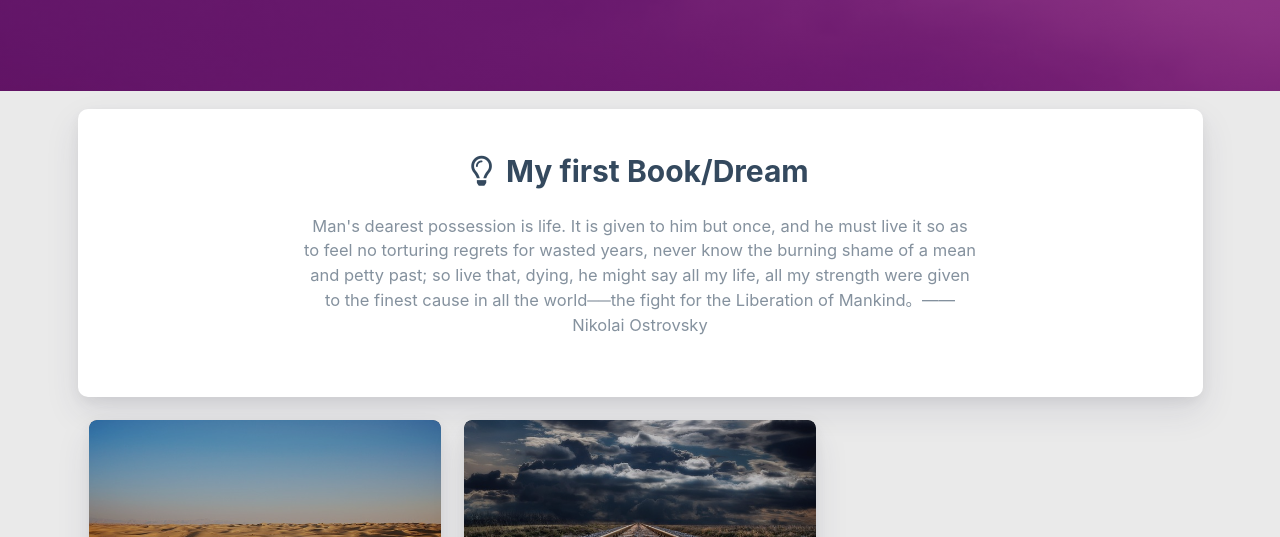
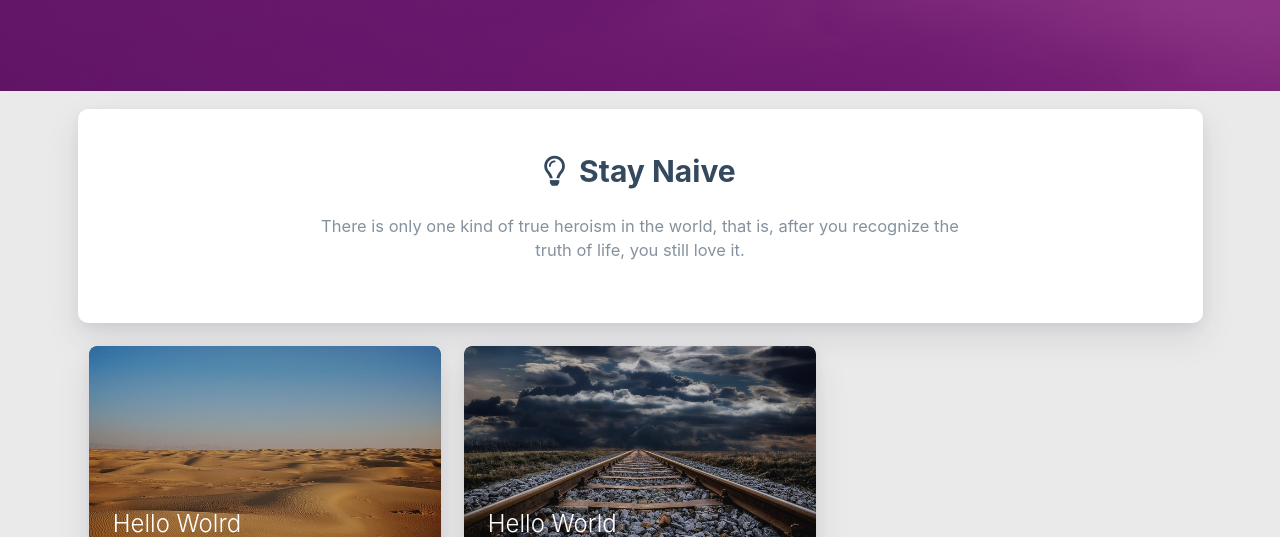
Before and after one commit to zhengfran/zhengzhicheng.github.io, a plain HTML site: page index.html in a window 1280 px wide. Shown: the part 709-1246 px from the top of the page. Drawn offline with nearby package versions, Linux system fonts and the light colour scheme; some packages are replaced by stand-ins of ours; a script that the page names is missing.

Commit message:
Site updated: 2020-11-29 22:41:55

```diff
--- a/index.html
+++ b/index.html
@@ -474,12 +474,12 @@
                         <div class="dream">
 
     <div class="title center-align">
-        <i class="far fa-lightbulb"></i>&nbsp;&nbsp;My first Book/Dream
+        <i class="far fa-lightbulb"></i>&nbsp;&nbsp;Stay Naive
     </div>
 
     <div class="row">
         <div class="col l8 offset-l2 m10 offset-m1 s10 offset-s1 center-align text">
-            Man&#39;s dearest possession is life. It is given to him but once, and he must live it so as to feel no torturing regrets for wasted years, never know the burning shame of a mean and petty past; so live that, dying, he might say all my life, all my strength were given to the finest cause in all the world──the fight for the Liberation of Mankind。——Nikolai Ostrovsky
+            There is only one kind of true heroism in the world, that is, after you recognize the truth of life, you still love it.
         </div>
     </div>
 </div>
```
